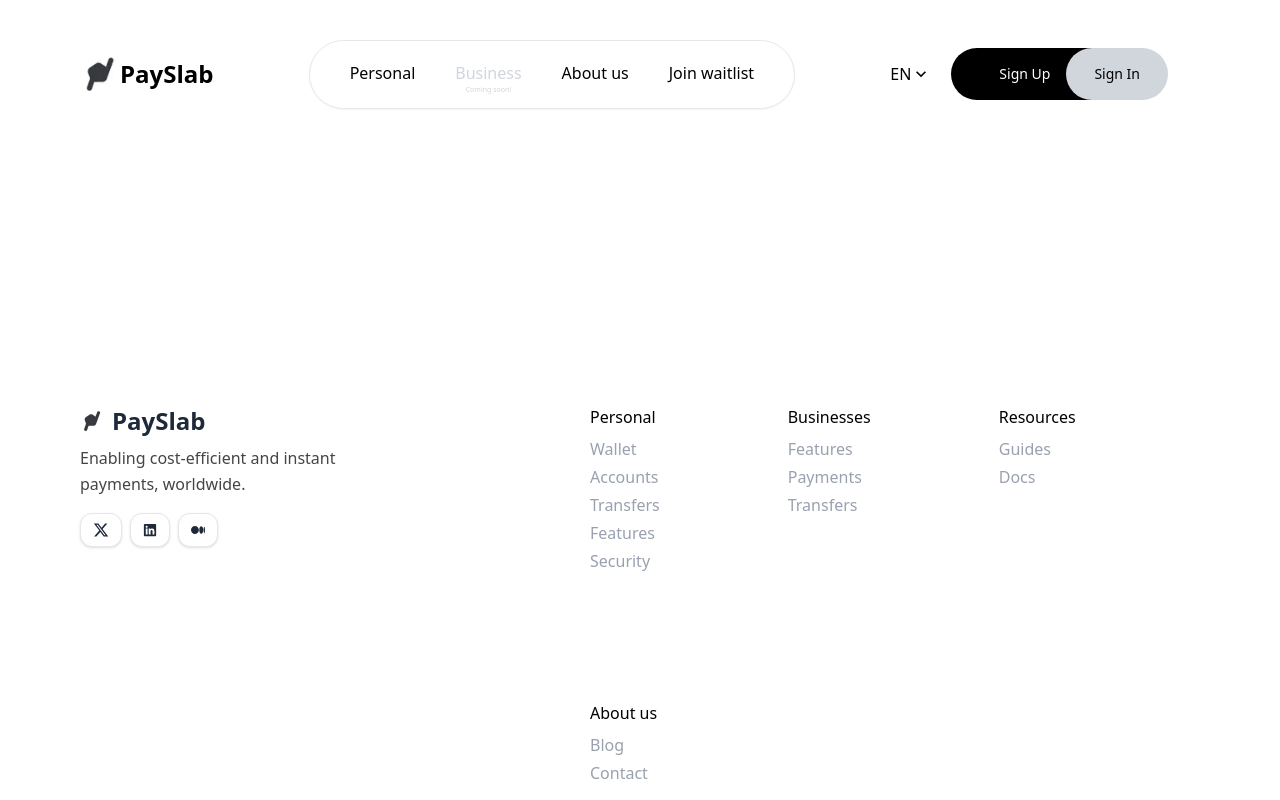
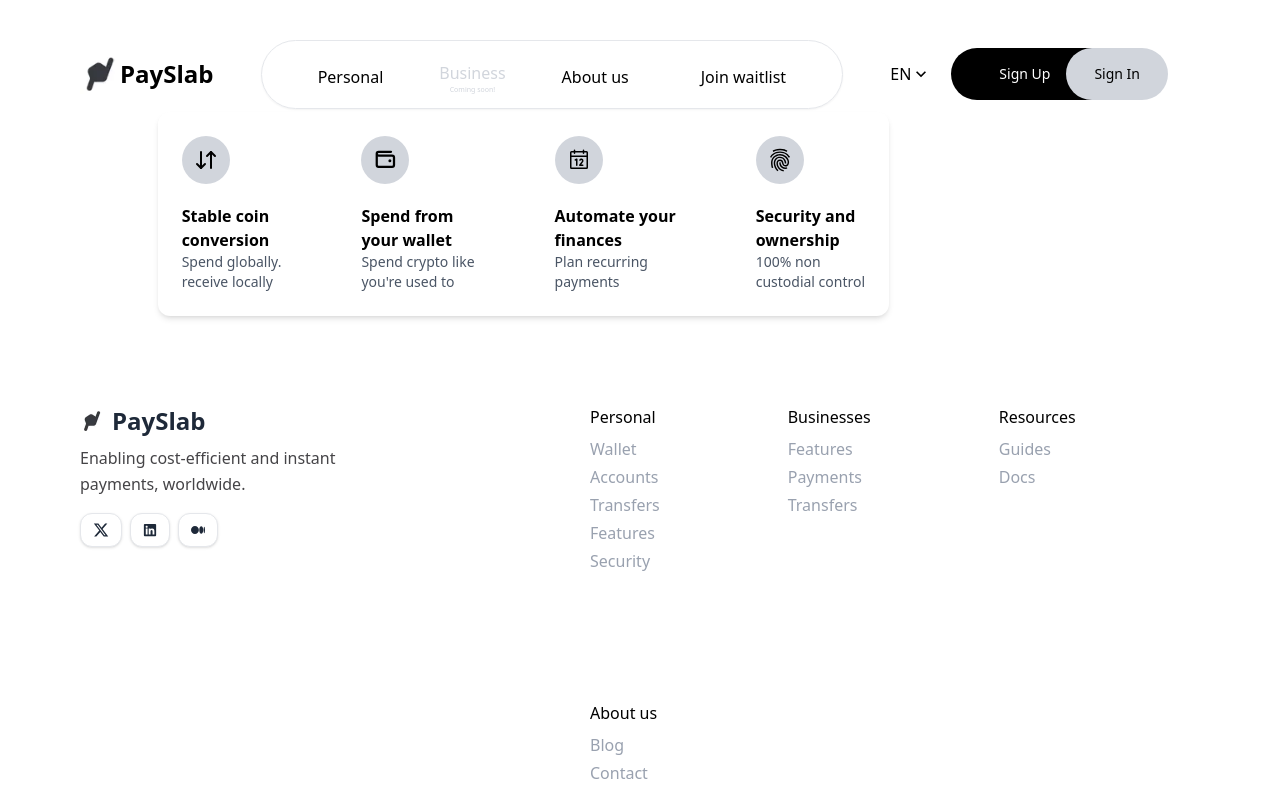
Before and after one commit to Pero4l/Payslab, a Next.js app: page / in a window 1280 px wide. Both pictures are taken after a click on the item "Personal". Shown: the top 800 px of the page. Built offline with nearby package versions, Linux system fonts and the light colour scheme.

Commit message:
feature nav and footer ready

```diff
--- a/package.json
+++ b/package.json
@@ -9,6 +9,7 @@
     "lint": "next lint"
   },
   "dependencies": {
+    "framer-motion": "^12.23.12",
     "next": "15.4.6",
     "react": "19.1.0",
     "react-dom": "19.1.0",
--- a/src/components/Buttons/NavMenu.tsx
+++ b/src/components/Buttons/NavMenu.tsx
@@ -16,7 +16,7 @@ const NavMenu = () => {
       {/* Menu button (always on top) */}
       <div
         onClick={handleIsOpenedMenu}
-        className={`fixed top-5 lg:hidden text-xl rounded-full p-3 z-50 ${IsOpenedMenu ? 'bg-white' : 'bg-black text-white'}`}
+        className={`fixed top-5 left-1 lg:hidden text-xl rounded-full p-3 z-50 ${IsOpenedMenu ? 'bg-white' : 'bg-black text-white'}`}
       >
         {IsOpenedMenu ? <IoMdClose /> : <TbMenu />}
       </div>
--- a/src/components/ui/sections/Header.tsx
+++ b/src/components/ui/sections/Header.tsx
@@ -5,9 +5,15 @@ import logo from "@/public/images/logo.webp"
 import { useState, useRef, useEffect } from 'react';
 import NavMenu from "@/src/components/Buttons/NavMenu";
 import NavAcc from "@/src/components/Buttons/NavAcc";
+import { PiWalletBold } from "react-icons/pi";
+import { PiCalendar } from "react-icons/pi";
+import { LuArrowDownUp } from "react-icons/lu";
+import { IoFingerPrintSharp } from "react-icons/io5";
+import { FaXTwitter } from "react-icons/fa6";
+import { FaLinkedin } from "react-icons/fa6";
+import { FaMedium } from "react-icons/fa6";
 
 const Header = () => {
-
   // FOR THE LANGUAGE DROPDOWN
   const [open, setOpen] = useState(false);
   const dropdownRef = useRef<HTMLDivElement>(null);
@@ -26,10 +32,13 @@ const Header = () => {
     };
   }, [open]);
 
+  // State for each dropdown
+  const [personalOpen, setPersonalOpen] = useState(false);
+  const [aboutOpen, setAboutOpen] = useState(false);
+  const [waitlistOpen, setWaitlistOpen] = useState(false);
 
   return (
     <div>
-
       {/* NAV BAR */}
       <nav className='flex justify-between items-center lg:p-10 lg:px-20 p-5'>
 
@@ -37,28 +46,107 @@ const Header = () => {
         <NavMenu/>
 
         {/* LOGO */}
-        <div className='flex items-center'>
-
+        <div className='flex items-center relative left-5 lg:left-0'>
           <Image className='w-10' src={logo} alt="Logo" />
           <h1 className='text-2xl font-semibold'>PaySlab</h1>
         </div>
 
         {/* NAV NAVIGATION */}
-        <ul className='hidden lg:flex flex-col lg:flex-row font-medium space-x-10 shadow-xs border border-gray-200 lg:p-3 lg:pt-5 lg:px-10 lg:rounded-full '>
-          <li className="cursor-pointer">Personal</li>
-          <li className="text-gray-300 cursor-pointer text-center">Business
-          <p className="text-[7px]">Coming soon!</p></li>
-          <li className="cursor-pointer">About us</li>
-          <li className="cursor-pointer">Join waitlist</li>
+        <div>
+          <ul className="hidden lg:flex flex-col lg:flex-row font-medium space-x-10 shadow-xs border border-gray-200 lg:p-3 lg:pt-5 lg:px-10 lg:rounded-full">
+
+            {/* Personal */}
+            <li
+              className="relative group cursor-pointer hover:bg-gray-300 p-1 px-4 rounded-xl"
+              onClick={() => setPersonalOpen(!personalOpen)}
+            >
+              Personal
+              {personalOpen && (
+                <div className="absolute top-full -left-36 mt-4 w-max bg-white shadow-md rounded-xl p-6 z-50 flex flex-row gap-20 items-center">
+                  <div className="flex-col gap-5 flex">
+                    <div className="bg-gray-300 w-fit text-2xl p-3 rounded-full"><LuArrowDownUp /></div>
+                    <div>
+                      <h4 className="font-semibold">Stable coin <br /> conversion</h4>
+                      <p className="text-sm text-gray-600">Spend globally. <br /> receive locally</p>
+                    </div>
+                  </div>
+                  <div className="flex-col gap-5 flex">
+                    <div className="bg-gray-300 w-fit text-2xl p-3 rounded-full"><PiWalletBold /></div>
+                    <div>
+                      <h4 className="font-semibold">Spend from <br /> your wallet</h4>
+                      <p className="text-sm text-gray-600">Spend crypto like <br /> you're used to</p>
+                    </div>
+                  </div>
+                  <div className="flex-col gap-5 flex">
+                    <div className="bg-gray-300 w-fit text-2xl p-3 rounded-full"><PiCalendar /></div>
+                    <div>
+                      <h4 className="font-semibold">Automate your <br /> finances</h4>
+                      <p className="text-sm text-gray-600">Plan recurring <br /> payments</p>
+                    </div>
+                  </div>
+                  <div className="flex-col gap-5 flex">
+                    <div className="bg-gray-300 w-fit text-2xl p-3 rounded-full"><IoFingerPrintSharp /></div>
+                    <div>
+                      <h4 className="font-semibold">Security and <br /> ownership</h4>
+                      <p className="text-sm text-gray-600">100% non <br /> custodial control</p>
+                    </div>
+                  </div>
+                </div>
+              )}
+            </li>
+
+            {/* Business (Coming Soon) */}
+            <li className="text-gray-300 cursor-pointer text-center">
+              Business
+              <p className="text-[7px]">Coming soon!</p>
+            </li>
+
+            {/* About Us */}
+            <li
+              className="relative group cursor-pointer hover:bg-gray-300 p-1 px-4 rounded-xl"
+              onClick={() => setAboutOpen(!aboutOpen)}
+            >
+              About us
+              {aboutOpen && (
+                <div className="absolute top-full -left-[270px] mt-4 w-[540px] bg-white shadow-md rounded-xl p-6 z-50 flex flex-col gap-5">
+                  <div className="flex items-center gap-3">
+                    <div className="text-2xl bg-white shadow-xl p-2 rounded-xl"><FaXTwitter className="text-gray-500" /></div>
+                    <p className="text-sm text-gray-600 bg-gray-100 p-3 rounded-r-xl">Follow us on Twitter</p>
+                  </div>
+                  <div className="flex items-center gap-3">
+                    <div className="text-2xl bg-white shadow-xl p-2 rounded-xl"><FaLinkedin className="text-gray-500" /></div>
+                    <p className="text-sm text-gray-600 bg-gray-100 p-3 rounded-r-xl">Follow us on LinkedIn</p>
+                  </div>
+                  <div className="flex items-center gap-3">
+                    <div className="text-2xl bg-white shadow-xl p-2 rounded-xl"><FaMedium className="text-gray-500" /></div>
+                    <p className="text-sm text-gray-600 bg-gray-100 p-3 rounded-r-xl">Follow us on Medium</p>
+                  </div>
+                </div>
+              )}
+            </li>
+
+            {/* Join Waitlist */}
+            <li
+              className="relative group cursor-pointer hover:bg-gray-300 p-1 px-4 rounded-xl"
+              onClick={() => setWaitlistOpen(!waitlistOpen)}
+            >
+              Join waitlist
+              {waitlistOpen && (
+                <div className="absolute top-full -left-[400px] mt-4 w-[540px] bg-white shadow-md rounded-xl p-6 z-50 flex flex-col gap-5 items-center">
+                  <h1 className="text-center font-semibold">Join the waitlist for our upcoming beta!</h1>
+                  <div className="pt-2 flex justify-center w-full">
+                    <input className="bg-gray-200 p-3 outline-none px-5 w-[300px] rounded-l-full" placeholder="email" type="email" />
+                    <button className="bg-black cursor-pointer text-white p-3 relative right-4 rounded-full">Join Waitlist</button>
+                  </div>
+                </div>
+              )}
+            </li>
           </ul>
-
+        </div>
 
         {/* BUTTONS AND LANGUAGE DROPDOWN */}
-
         <div className='flex items-center lg:gap-5 gap-2'>
           <div>
-
-
             <div className="relative" ref={dropdownRef}>
               <h1
                 className='flex items-center font-medium cursor-pointer select-none'
@@ -67,7 +155,7 @@ const Header = () => {
                 EN <MdOutlineKeyboardArrowDown className='text-xl font-medium'/>
               </h1>
               {open && (
-                    <div className="absolute right-0 lg:mt-2 mt-16 w-fit  rounded-xl shadow z-10 bg-black px-2 py-3 text-white">
+                <div className="absolute right-0 lg:mt-2 mt-16 w-fit rounded-xl shadow z-10 bg-black px-2 py-3 text-white">
                   <ul className="">
                     <li className="px-4 py-2 hover:bg-gray-900 rounded-xl cursor-pointer">English</li>
                     <li className="px-4 py-2 hover:bg-gray-900 rounded-xl cursor-pointer">Español</li>
@@ -76,20 +164,17 @@ const Header = () => {
                 </div>
               )}
             </div>
-
           </div>
 
           {/* BUTTON */}
           <div className='hidden lg:flex'>
-                <button className='bg-black text-white text-sm rounded-l-full font-medium lg:py-4 lg:px-12 hover:bg-gray-300 hover:text-black'>Sign Up</button>
-                <button className='bg-gray-300 text-black text-sm rounded-full font-medium lg:py-4 lg:px-7 relative lg:right-8 hover:bg-white'>Sign In</button>
+            <button className='bg-black text-white cursor-pointer text-sm rounded-l-full font-medium lg:py-4 lg:px-12 hover:bg-gray-300 hover:text-black'>Sign Up</button>
+            <button className='bg-gray-300 text-black cursor-pointer text-sm rounded-full font-medium lg:py-4 lg:px-7 relative lg:right-8 hover:bg-white'>Sign In</button>
           </div>
 
-              {/* MOBILE LOGIN  */}
+          {/* MOBILE LOGIN */}
           <NavAcc/>
-
         </div>
-
       </nav>
     </div>
   )
```
Also changed, not shown: 1 other file (tests, documents, lock files or other folders). Lines whose indentation alone changed are shown as unchanged.
